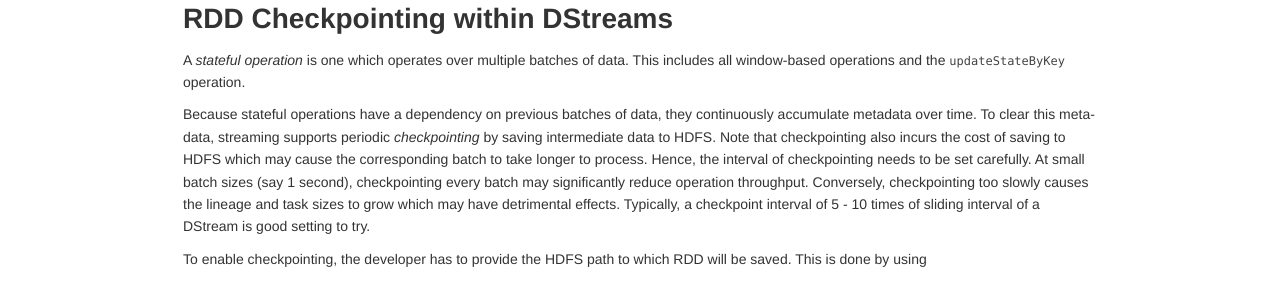
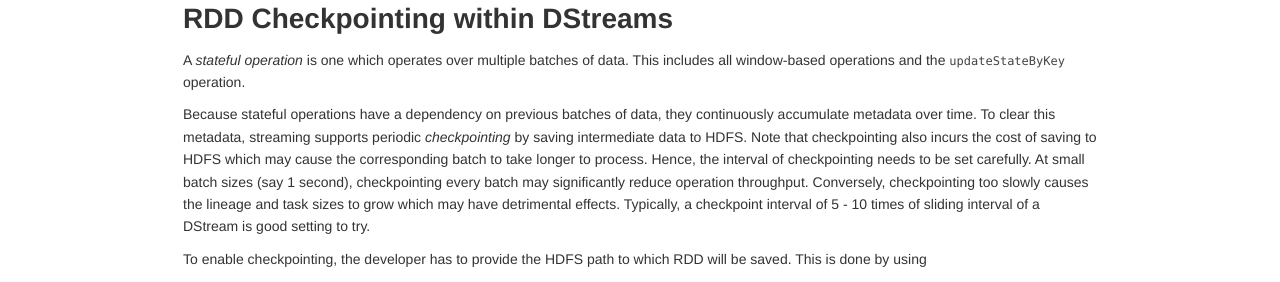
Before and after one commit to jaricftw/spark, a Jekyll site: the page built from docs/streaming-programming-guide.md, in a window 1280 px wide and 900 px high, scrolled down 5662 px. Shown: the part 154-436 px from the top of the window. Built offline with Jekyll 4.4.1, drawn with Linux system fonts in a browser that asks for light colours.

Commit message:
meta-data

```diff
--- a/docs/streaming-programming-guide.md
+++ b/docs/streaming-programming-guide.md
@@ -288,7 +288,7 @@
 # RDD Checkpointing within DStreams
 A _stateful operation_ is one which operates over multiple batches of data. This includes all window-based operations and the `updateStateByKey` operation.
 
-Because stateful operations have a dependency on previous batches of data, they continuously accumulate metadata over time. To clear this meta-data, streaming supports periodic _checkpointing_ by saving intermediate data to HDFS. Note that checkpointing also incurs the cost of saving to HDFS which may cause the corresponding batch to take longer to process. Hence, the interval of checkpointing needs to be set carefully. At small batch sizes (say 1 second), checkpointing every batch may significantly reduce operation throughput. Conversely, checkpointing too slowly causes the lineage and task sizes to grow which may have detrimental effects. Typically, a checkpoint interval of 5 - 10 times of sliding interval of a DStream is good setting to try.
+Because stateful operations have a dependency on previous batches of data, they continuously accumulate metadata over time. To clear this metadata, streaming supports periodic _checkpointing_ by saving intermediate data to HDFS. Note that checkpointing also incurs the cost of saving to HDFS which may cause the corresponding batch to take longer to process. Hence, the interval of checkpointing needs to be set carefully. At small batch sizes (say 1 second), checkpointing every batch may significantly reduce operation throughput. Conversely, checkpointing too slowly causes the lineage and task sizes to grow which may have detrimental effects. Typically, a checkpoint interval of 5 - 10 times of sliding interval of a DStream is good setting to try.
 
 To enable checkpointing, the developer has to provide the HDFS path to which RDD will be saved. This is done by using
 
```
